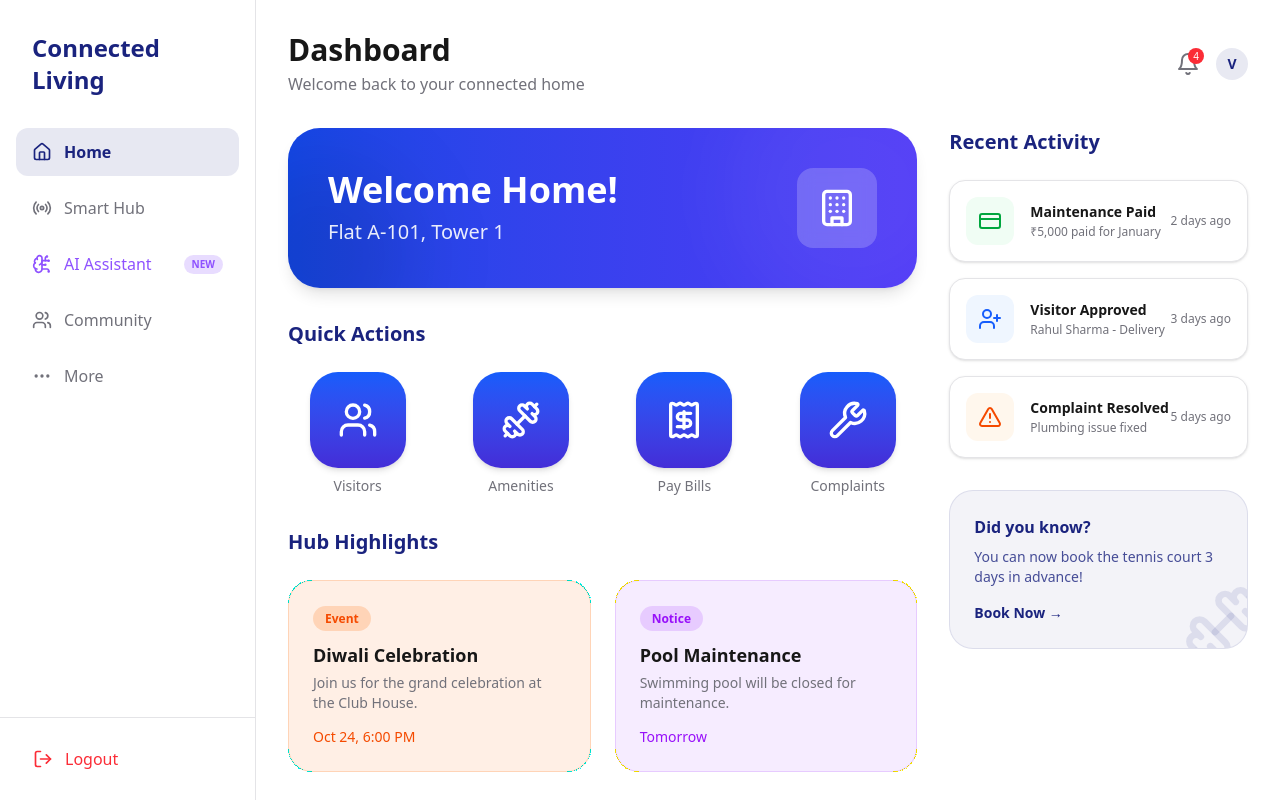
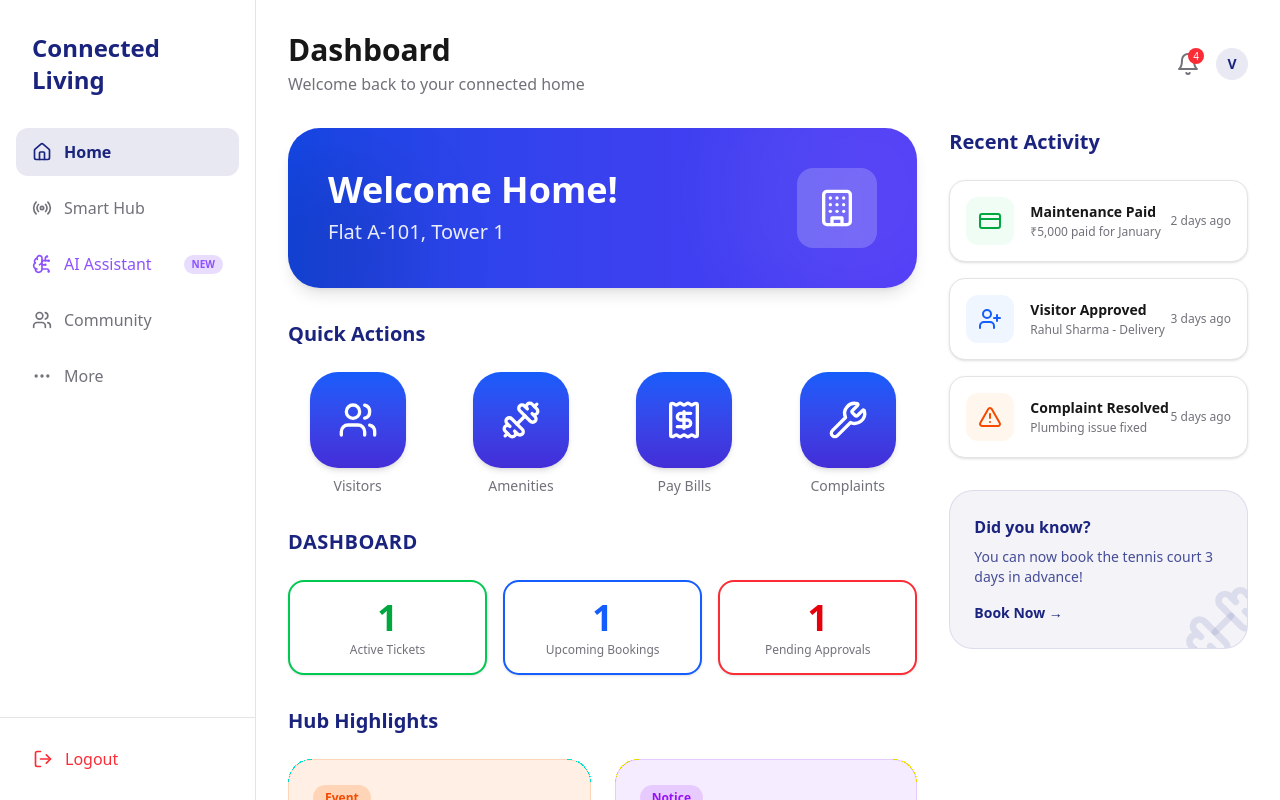
Before and after one commit to sampath4292/Connected_Living, a Next.js app: page /dashboard in a window 1280 px wide. Shown: the top 800 px of the page. Built offline with nearby package versions, Linux system fonts and the light colour scheme.

Commit message:
dashboard modified

```diff
--- a/src/app/(resident)/dashboard/page.tsx
+++ b/src/app/(resident)/dashboard/page.tsx
@@ -1,12 +1,18 @@
 "use client"
 
 import { useEffect, useState } from "react"
-import { Users, Wrench, Receipt, Dumbbell, AlertTriangle, X } from "lucide-react"
+import { Users, Wrench, Receipt, Dumbbell, AlertTriangle, X, Calendar, ClipboardCheck, Clock } from "lucide-react"
 import Link from "next/link"
 import { cn } from "@/lib/utils"
 import { Skeleton } from "@/components/ui/skeleton"
 // Import API and Types
 import { api, getIconForType, ActivityItem } from "@/lib/api"
+
+interface DashboardStats {
+    activeTickets: number
+    upcomingBookings: number
+    pendingApprovals: number
+}
 
 export default function ResidentDashboard() {
     const [activityLog, setActivityLog] = useState<ActivityItem[]>([])
@@ -14,20 +20,23 @@ export default function ResidentDashboard() {
     const [loading, setLoading] = useState(true)
     const [isSOSActive, setIsSOSActive] = useState(false)
     const [user, setUser] = useState<any>(null)
+    const [stats, setStats] = useState<DashboardStats>({ activeTickets: 0, upcomingBookings: 0, pendingApprovals: 0 })
 
     useEffect(() => {
         const fetchData = async () => {
             try {
-                const [activities, count, sosStatus, currentUser] = await Promise.all([
+                const [activities, count, sosStatus, currentUser, dashboardStats] = await Promise.all([
                     api.getActivities(),
                     api.getUnreadCount(),
                     api.getSOSStatus(),
-                    api.getCurrentUser()
+                    api.getCurrentUser(),
+                    api.getDashboardStats()
                 ])
                 setActivityLog(activities)
                 setUnreadCount(count)
                 setIsSOSActive(sosStatus)
                 setUser(currentUser)
+                setStats(dashboardStats)
             } catch (error) {
                 console.error("Failed to fetch dashboard data", error)
             } finally {
@@ -63,6 +72,10 @@ export default function ResidentDashboard() {
 
                 <div className="grid grid-cols-4 gap-4">
                     {[1, 2, 3, 4].map(i => <Skeleton key={i} className="h-24 w-full rounded-2xl" />)}
+                </div>
+
+                <div className="grid grid-cols-3 gap-3">
+                    {[1, 2, 3].map(i => <Skeleton key={i} className="h-20 w-full rounded-2xl" />)}
                 </div>
 
                 <div className="space-y-4">
@@ -134,6 +147,16 @@ export default function ResidentDashboard() {
                                 <QuickAction icon={Dumbbell} label="Amenities" href="/amenities" />
                                 <QuickAction icon={Receipt} label="Pay Bills" href="/payments" />
                                 <QuickAction icon={Wrench} label="Complaints" href="/service-requests" />
+                            </div>
+                        </div>
+
+                        {/* Dashboard Stats - NEW SECTION */}
+                        <div>
+                            <h3 className="text-primary font-bold text-lg mb-4 lg:text-xl lg:mb-6 uppercase tracking-wide text-center lg:text-left">Dashboard</h3>
+                            <div className="grid grid-cols-3 gap-3 lg:gap-4">
+                                <StatCard value={stats.activeTickets} label="Active Tickets" color="green" />
+                                <StatCard value={stats.upcomingBookings} label="Upcoming Bookings" color="blue" />
+                                <StatCard value={stats.pendingApprovals} label="Pending Approvals" color="red" />
                             </div>
                         </div>
 
@@ -248,3 +271,22 @@ function QuickAction({ icon: Icon, label, href }: { icon: any, label: string, hr
         </Link>
     )
 }
+
+// NEW: Dashboard Stats Card Component
+function StatCard({ value, label, color }: { value: number; label: string; color: "green" | "blue" | "red" }) {
+    const colorClasses = {
+        green: "border-green-500 text-green-600 dark:text-green-400",
+        blue: "border-blue-600 text-blue-600 dark:text-blue-400",
+        red: "border-red-500 text-red-600 dark:text-red-400"
+    }
+
+    return (
+        <div className={cn(
+            "rounded-2xl border-2 bg-card p-3 lg:p-4 flex flex-col items-center justify-center text-center shadow-sm hover:shadow-md transition-shadow",
+            colorClasses[color]
+        )}>
+            <span className={cn("text-3xl lg:text-4xl font-bold", colorClasses[color])}>{value}</span>
+            <span className="text-[10px] lg:text-xs text-muted-foreground font-medium mt-1 leading-tight">{label}</span>
+        </div>
+    )
+}
--- a/src/lib/api.ts
+++ b/src/lib/api.ts
@@ -757,6 +757,14 @@ export const api = {
         // We will push it to MOCK events for now.
         MOCK_COMMUNITY_EVENTS.push(newEvent)
         return true
+    },
+
+    // DASHBOARD Stats
+    getDashboardStats: async (): Promise<{ activeTickets: number; upcomingBookings: number; pendingApprovals: number }> => {
+        const activeTickets = MOCK_SERVICE_REQUESTS.filter(r => r.status === "Open" || r.status === "In Progress").length
+        const upcomingBookings = MOCK_BOOKINGS.filter(b => b.status === "Confirmed" || b.status === "Pending").length
+        const pendingApprovals = MOCK_VISITORS.filter(v => v.status === "Expected").length
+        return new Promise(resolve => setTimeout(() => resolve({ activeTickets, upcomingBookings, pendingApprovals }), 300))
     }
 }
 
```
